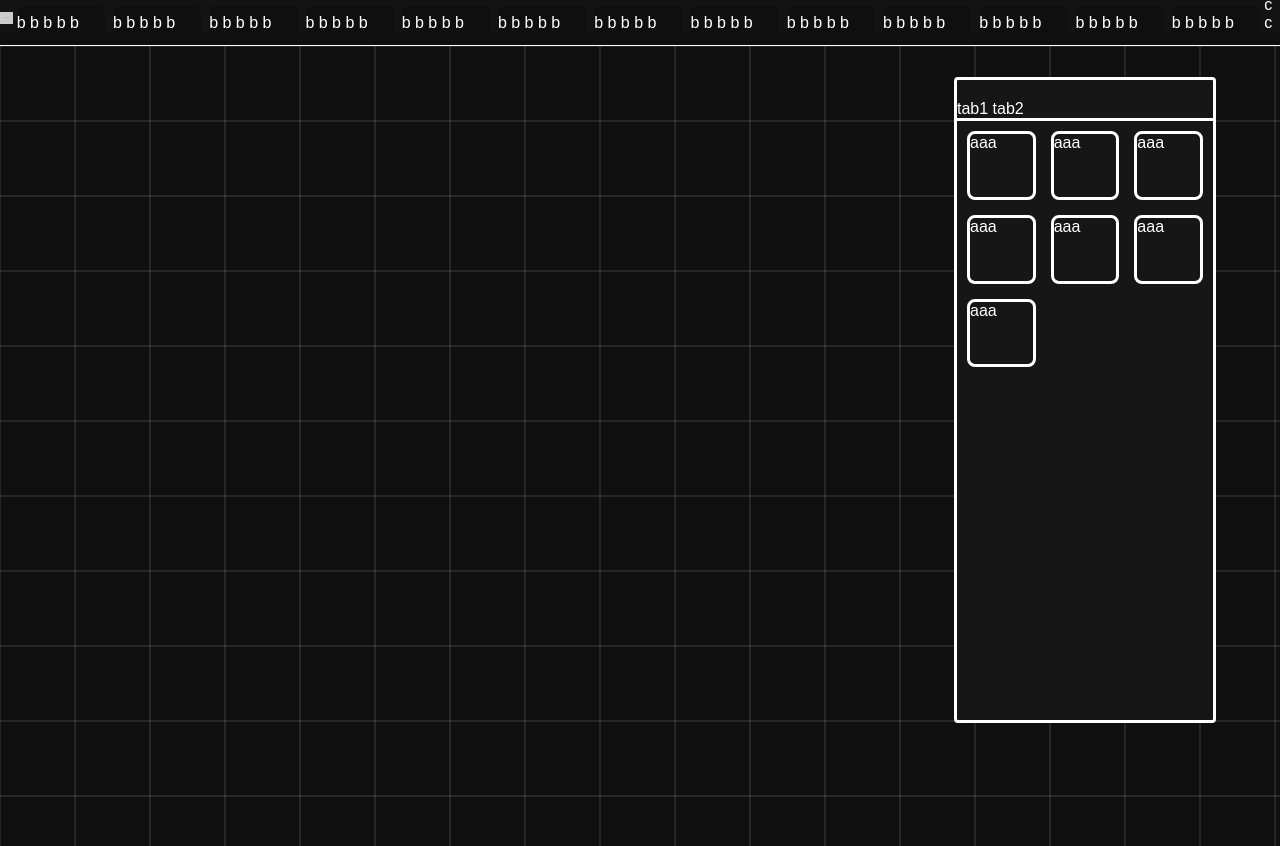
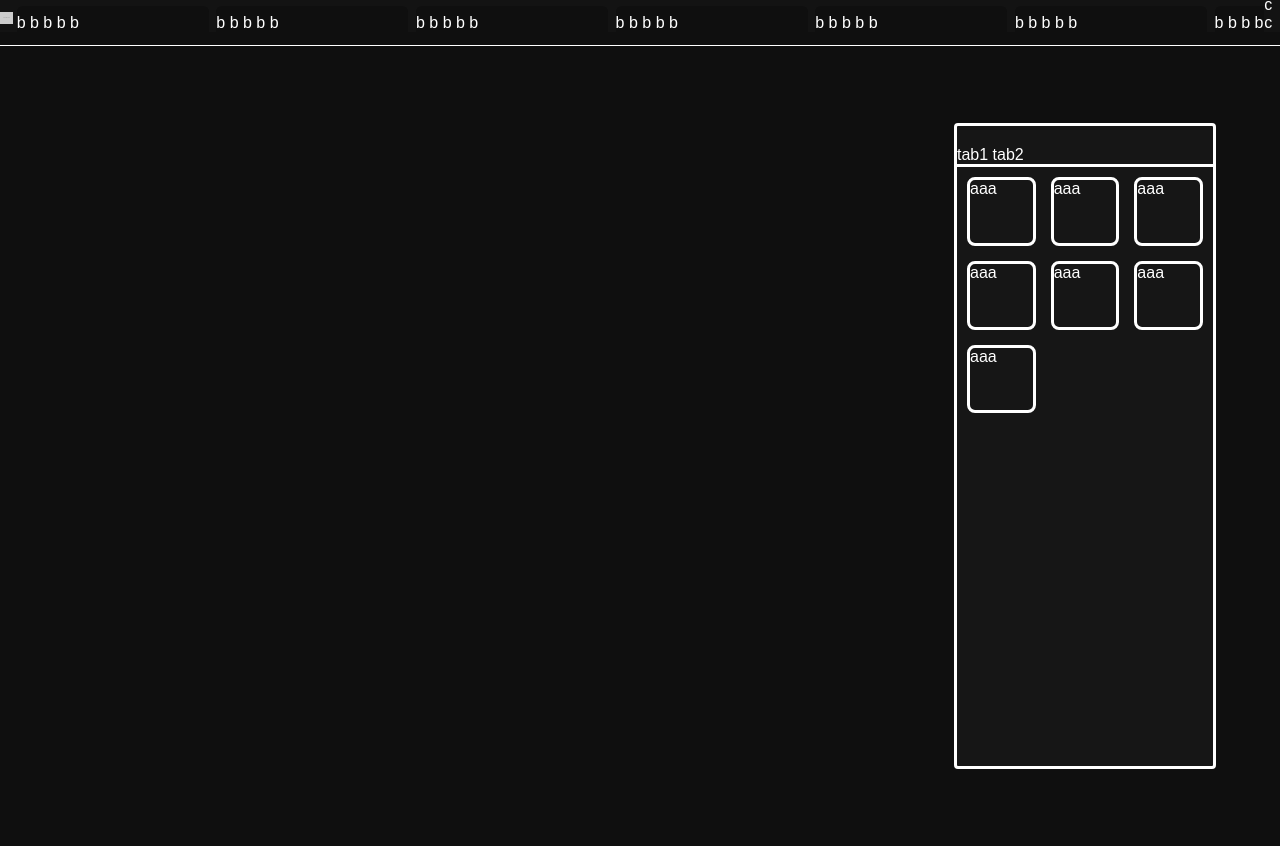
Before and after one commit to maksiksq/old-Lirith-archive, a Nuxt app: page / in a window 1280 px wide. Built offline with nearby package versions, Linux system fonts and the light colour scheme.

Commit message:
fixed IndexHud.vue bug

```diff
--- a/components/IndexHud.vue
+++ b/components/IndexHud.vue
@@ -19,7 +19,7 @@ import LibraryFloatie from "~/components/LibraryFloatie.vue";
   width: 100%;
   height: 100%;
 
-  position: absolute;
+  position: relative;
   top: 0;
   left: 0;
 
--- a/components/OsHead.vue
+++ b/components/OsHead.vue
@@ -79,7 +79,10 @@ header {
       flex-direction: row;
 
       overflow-x: scroll;
+
       .tab {
+        min-width: 15vw;
+
         display: flex;
         align-content: flex-end;
         background-color: #0F0F0F;
@@ -98,9 +101,6 @@ header {
       }
     }
 
-    .tabs::-webkit-scrollbar {
-      display: none;
-    }
 
     .OsButtonWrap {
       display: flex;
```
